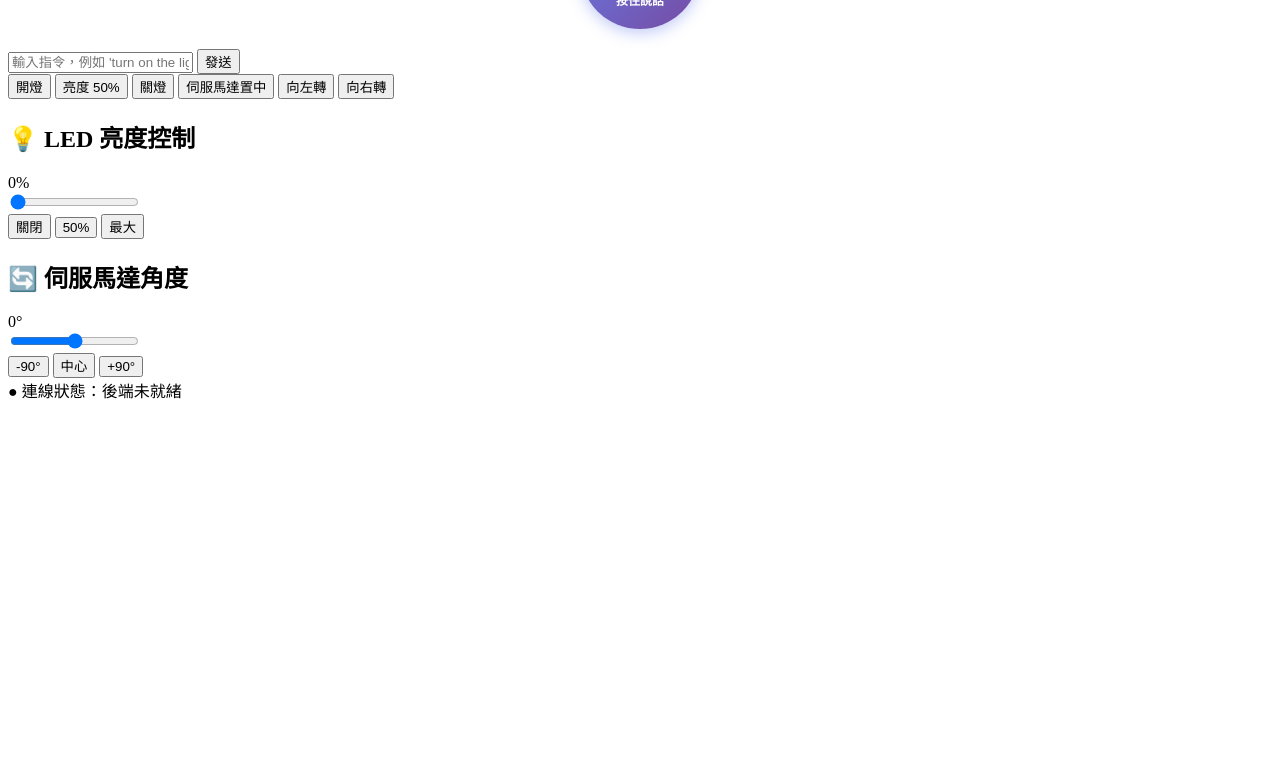
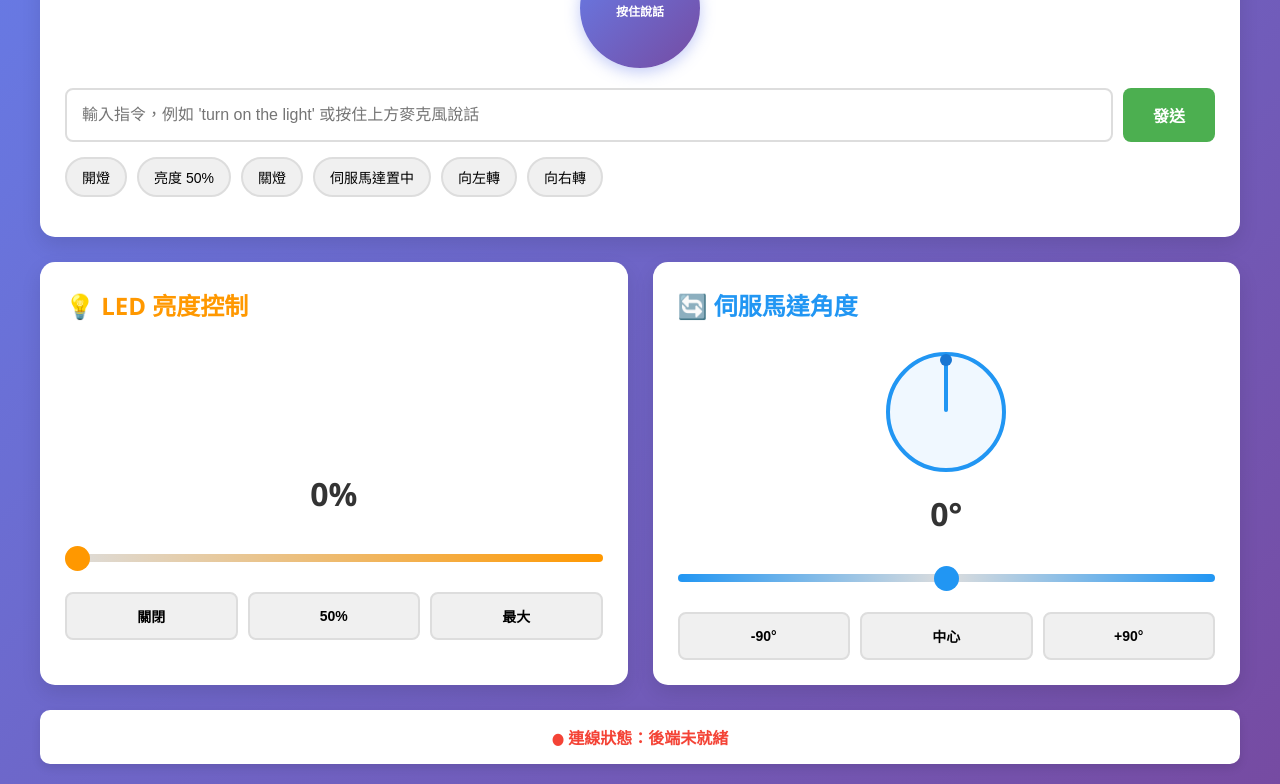
Before and after one commit to Chen-LiYin/rpi-voice-control, a plain HTML site: page frontend/web/index.html in a window 1280 px wide. Shown: the part 235-1019 px from the top of the page. Before the commit the page ends 800 px from the top, so only its background shows below. Drawn offline with Linux system fonts and the light colour scheme; no server answers.

Commit message:
feat:css

```diff
--- a/frontend/web/index.html
+++ b/frontend/web/index.html
@@ -19,7 +19,7 @@
         <!-- 語音輸入按鈕 -->
         <div class="voice-input-section">
           <button id="micButton" class="mic-button">
-            <span class="mic-icon">🎤</span>
+            <span class="mic-icon"></span>
             <span class="mic-text">按住說話</span>
           </button>
           <div id="listeningIndicator" class="listening-indicator">
--- a/frontend/web/style.css
+++ b/frontend/web/style.css
@@ -1,3 +1,46 @@
+* {
+  margin: 0;
+  padding: 0;
+  box-sizing: border-box;
+}
+
+body {
+  font-family: 'Segoe UI', Tahoma, Geneva, Verdana, sans-serif;
+  background: linear-gradient(135deg, #667eea 0%, #764ba2 100%);
+  min-height: 100vh;
+  padding: 20px;
+}
+
+.container {
+  max-width: 1200px;
+  margin: 0 auto;
+}
+
+header {
+  text-align: center;
+  color: white;
+  margin-bottom: 30px;
+}
+
+header h1 {
+  font-size: 2.5em;
+  text-shadow: 2px 2px 4px rgba(0, 0, 0, 0.2);
+}
+
+/* 語音控制區塊 */
+.voice-control {
+  background: white;
+  border-radius: 15px;
+  padding: 25px;
+  margin-bottom: 25px;
+  box-shadow: 0 8px 20px rgba(0, 0, 0, 0.1);
+}
+
+.voice-control h2 {
+  color: #667eea;
+  margin-bottom: 15px;
+}
+
 /* 語音輸入區塊 */
 .voice-input-section {
   text-align: center;
@@ -87,6 +130,78 @@
   }
 }
 
+.input-group {
+  display: flex;
+  gap: 10px;
+  margin-bottom: 15px;
+}
+
+.voice-input {
+  flex: 1;
+  padding: 15px;
+  font-size: 16px;
+  border: 2px solid #ddd;
+  border-radius: 8px;
+  outline: none;
+  transition: border-color 0.3s;
+}
+
+.voice-input:focus {
+  border-color: #667eea;
+}
+
+.btn-send {
+  padding: 15px 30px;
+  background: #4caf50;
+  color: white;
+  border: none;
+  border-radius: 8px;
+  font-size: 16px;
+  font-weight: bold;
+  cursor: pointer;
+  transition: background 0.3s;
+}
+
+.btn-send:hover {
+  background: #45a049;
+}
+
+.btn-send:disabled {
+  background: #ccc;
+  cursor: not-allowed;
+}
+
+.quick-commands {
+  display: flex;
+  flex-wrap: wrap;
+  gap: 10px;
+  margin-bottom: 15px;
+}
+
+.quick-btn {
+  padding: 8px 15px;
+  background: #f0f0f0;
+  border: 2px solid #ddd;
+  border-radius: 20px;
+  cursor: pointer;
+  transition: all 0.3s;
+  font-size: 14px;
+}
+
+.quick-btn:hover {
+  background: #667eea;
+  color: white;
+  border-color: #667eea;
+}
+
+.response-box {
+  background: #f8f9fa;
+  padding: 15px;
+  border-radius: 8px;
+  border-left: 4px solid #667eea;
+  margin-top: 15px;
+}
+
 /* 不支援語音辨識的提示 */
 .not-supported {
   background: #ff9800;
@@ -96,3 +211,255 @@
   margin-bottom: 15px;
   text-align: center;
 }
+
+/* 控制卡片網格 */
+.controls-grid {
+  display: grid;
+  grid-template-columns: repeat(auto-fit, minmax(300px, 1fr));
+  gap: 25px;
+  margin-bottom: 25px;
+}
+
+.control-card {
+  background: white;
+  border-radius: 15px;
+  padding: 25px;
+  box-shadow: 0 8px 20px rgba(0, 0, 0, 0.1);
+}
+
+.control-card h2 {
+  margin-bottom: 20px;
+}
+
+.led-card h2 {
+  color: #ff9800;
+}
+
+.servo-card h2 {
+  color: #2196f3;
+}
+
+/* 視覺顯示 */
+.visual-display {
+  text-align: center;
+  margin: 30px 0;
+}
+
+.led-bulb {
+  width: 100px;
+  height: 100px;
+  background: #ffd54f;
+  border-radius: 50%;
+  margin: 0 auto 20px;
+  opacity: 0;
+  transition: all 0.3s;
+  box-shadow: 0 0 0 rgba(255, 193, 7, 0);
+}
+
+.led-bulb.active {
+  box-shadow: 0 0 30px rgba(255, 193, 7, 0.8);
+}
+
+.servo-display {
+  width: 120px;
+  height: 120px;
+  margin: 0 auto 20px;
+}
+
+.servo-circle {
+  width: 100%;
+  height: 100%;
+  border: 4px solid #2196f3;
+  border-radius: 50%;
+  position: relative;
+  background: #f0f8ff;
+}
+
+.servo-arm {
+  width: 4px;
+  height: 50px;
+  background: #2196f3;
+  position: absolute;
+  top: 50%;
+  left: 50%;
+  transform-origin: bottom center;
+  transform: translate(-50%, -100%) rotate(0deg);
+  transition: transform 0.3s;
+  border-radius: 2px;
+}
+
+.servo-arm::after {
+  content: '';
+  position: absolute;
+  top: -8px;
+  left: 50%;
+  transform: translateX(-50%);
+  width: 12px;
+  height: 12px;
+  background: #1976d2;
+  border-radius: 50%;
+}
+
+.value-display {
+  font-size: 2em;
+  font-weight: bold;
+  color: #333;
+}
+
+/* 滑桿 */
+.slider-container {
+  margin: 25px 0;
+}
+
+.slider {
+  width: 100%;
+  height: 8px;
+  border-radius: 5px;
+  outline: none;
+  -webkit-appearance: none;
+  cursor: pointer;
+}
+
+.slider::-webkit-slider-thumb {
+  -webkit-appearance: none;
+  appearance: none;
+  width: 25px;
+  height: 25px;
+  border-radius: 50%;
+  cursor: pointer;
+  transition: all 0.3s;
+}
+
+.slider::-moz-range-thumb {
+  width: 25px;
+  height: 25px;
+  border-radius: 50%;
+  cursor: pointer;
+  transition: all 0.3s;
+  border: none;
+}
+
+.slider::-webkit-slider-thumb:hover {
+  transform: scale(1.2);
+}
+
+.led-slider {
+  background: linear-gradient(to right, #ddd 0%, #ff9800 100%);
+}
+
+.led-slider::-webkit-slider-thumb {
+  background: #ff9800;
+}
+
+.led-slider::-moz-range-thumb {
+  background: #ff9800;
+}
+
+.servo-slider {
+  background: linear-gradient(to right, #2196f3 0%, #ddd 50%, #2196f3 100%);
+}
+
+.servo-slider::-webkit-slider-thumb {
+  background: #2196f3;
+}
+
+.servo-slider::-moz-range-thumb {
+  background: #2196f3;
+}
+
+/* 按鈕組 */
+.button-group {
+  display: flex;
+  gap: 10px;
+}
+
+.control-btn {
+  flex: 1;
+  padding: 12px;
+  background: #f0f0f0;
+  border: 2px solid #ddd;
+  border-radius: 8px;
+  font-size: 14px;
+  font-weight: bold;
+  cursor: pointer;
+  transition: all 0.3s;
+}
+
+.control-btn:hover {
+  background: #e0e0e0;
+  transform: translateY(-2px);
+  box-shadow: 0 4px 8px rgba(0, 0, 0, 0.1);
+}
+
+.control-btn:active {
+  transform: translateY(0);
+}
+
+/* 狀態列 */
+.status-bar {
+  background: white;
+  padding: 15px;
+  border-radius: 10px;
+  text-align: center;
+  box-shadow: 0 4px 10px rgba(0, 0, 0, 0.1);
+}
+
+.status-indicator {
+  font-weight: bold;
+  color: #666;
+}
+
+.status-indicator.connected {
+  color: #4caf50;
+}
+
+.status-indicator.disconnected {
+  color: #f44336;
+}
+
+/* 載入動畫 */
+@keyframes pulse {
+  0%,
+  100% {
+    opacity: 1;
+  }
+  50% {
+    opacity: 0.5;
+  }
+}
+
+.processing {
+  animation: pulse 1.5s infinite;
+}
+
+/* 響應式設計 */
+@media (max-width: 768px) {
+  body {
+    padding: 10px;
+  }
+
+  header h1 {
+    font-size: 1.8em;
+  }
+
+  .controls-grid {
+    grid-template-columns: 1fr;
+  }
+
+  .input-group {
+    flex-direction: column;
+  }
+
+  .quick-commands {
+    justify-content: center;
+  }
+
+  .mic-button {
+    width: 100px;
+    height: 100px;
+  }
+
+  .mic-icon {
+    font-size: 40px;
+  }
+}
```
